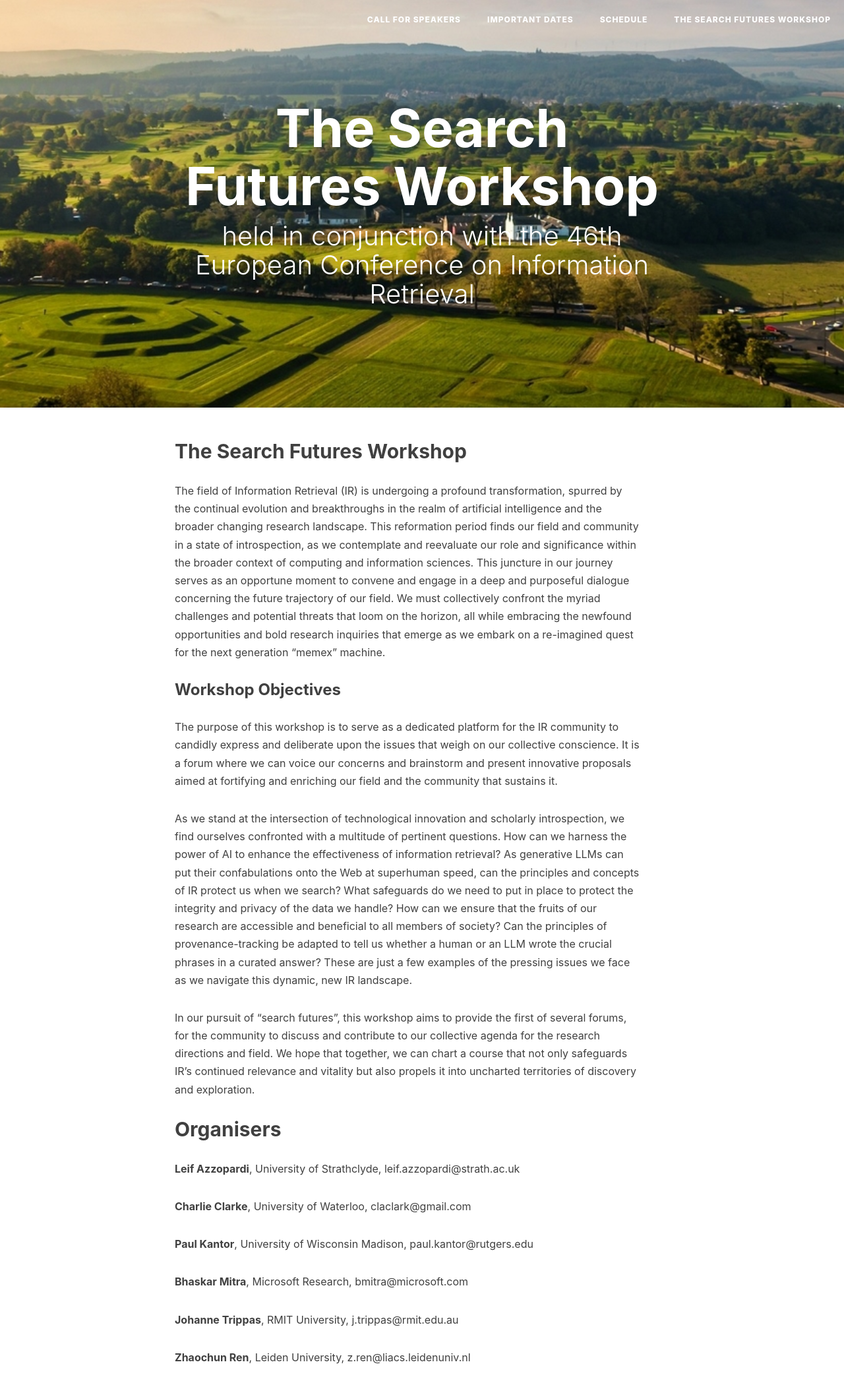
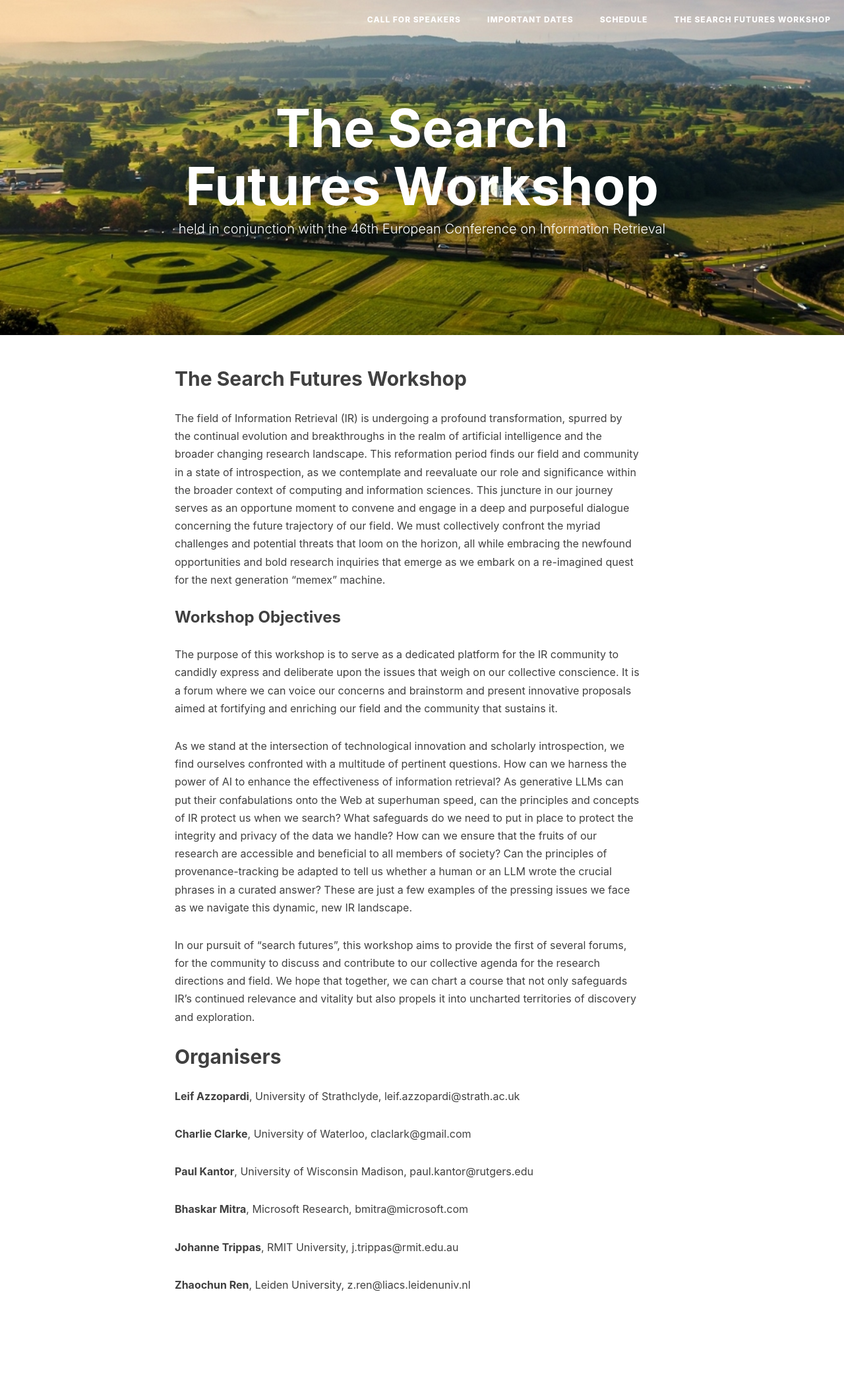
Before and after one commit to SearchFutures/SearchFutures.github.io, a Jekyll site: the page built from index.md, in a window 1280 px wide. Shown: the whole page at 66% size. Built offline with Jekyll 4.4.1, drawn with Linux system fonts in a browser that asks for light colours; nearby versions of some CDN libraries; our own code applies the rules of GitHub Pages for plain Markdown files; after the commit the page ends 1993 px from its top, so only the background shows below that.

Commit message:
Update page.html

```diff
--- a/_layouts/page.html
+++ b/_layouts/page.html
@@ -10,7 +10,7 @@ layout: default
                 <div class="site-heading">
                     <h1>{% if page.title %}{{ page.title }}{% else %}{{ site.title }}{% endif %}</h1>
                     <!--<hr class="small">-->
-                    <span class="subheading" style="font-size: 4rem"> held in conjunction with the 46th European Conference on Information Retrieval</span>
+                    <span class="subheading" style="font-size: 2rem"> held in conjunction with the 46th European Conference on Information Retrieval</span>
                 </div>
             </div>
         </div>
```
